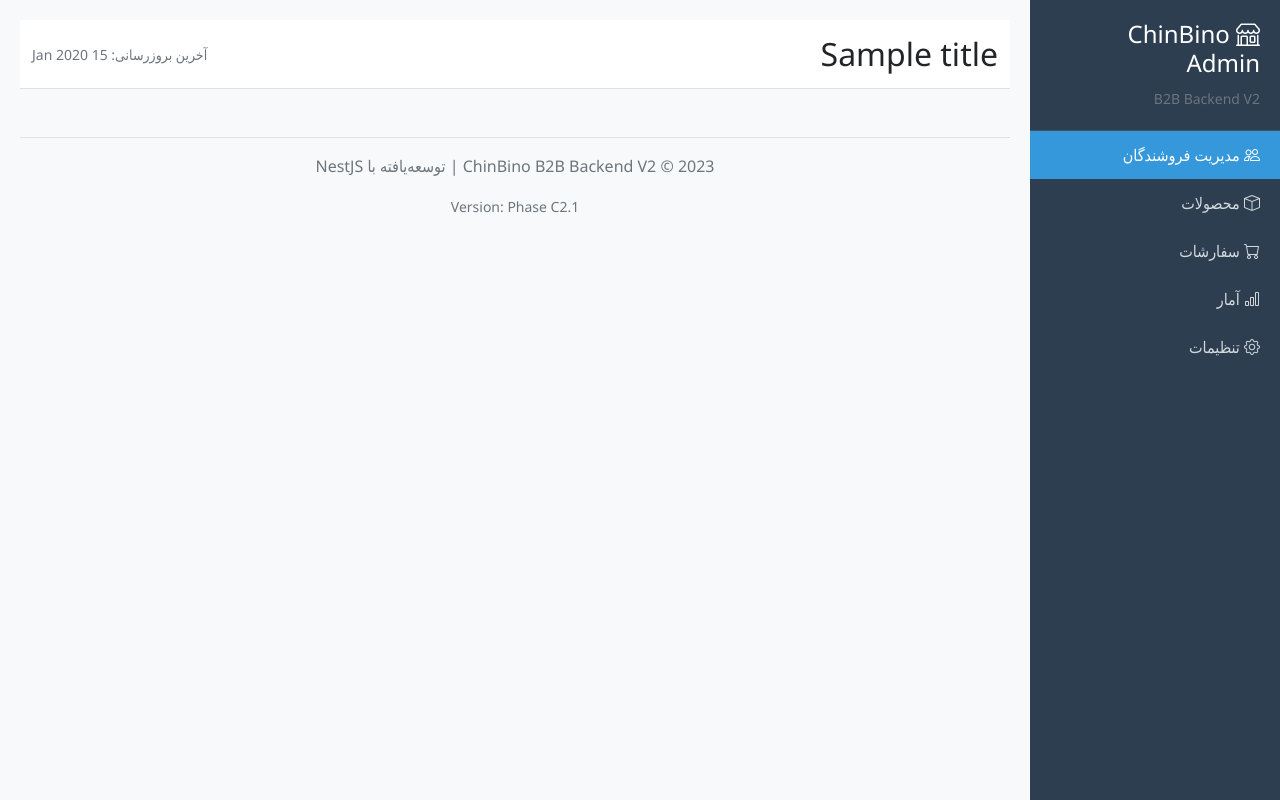
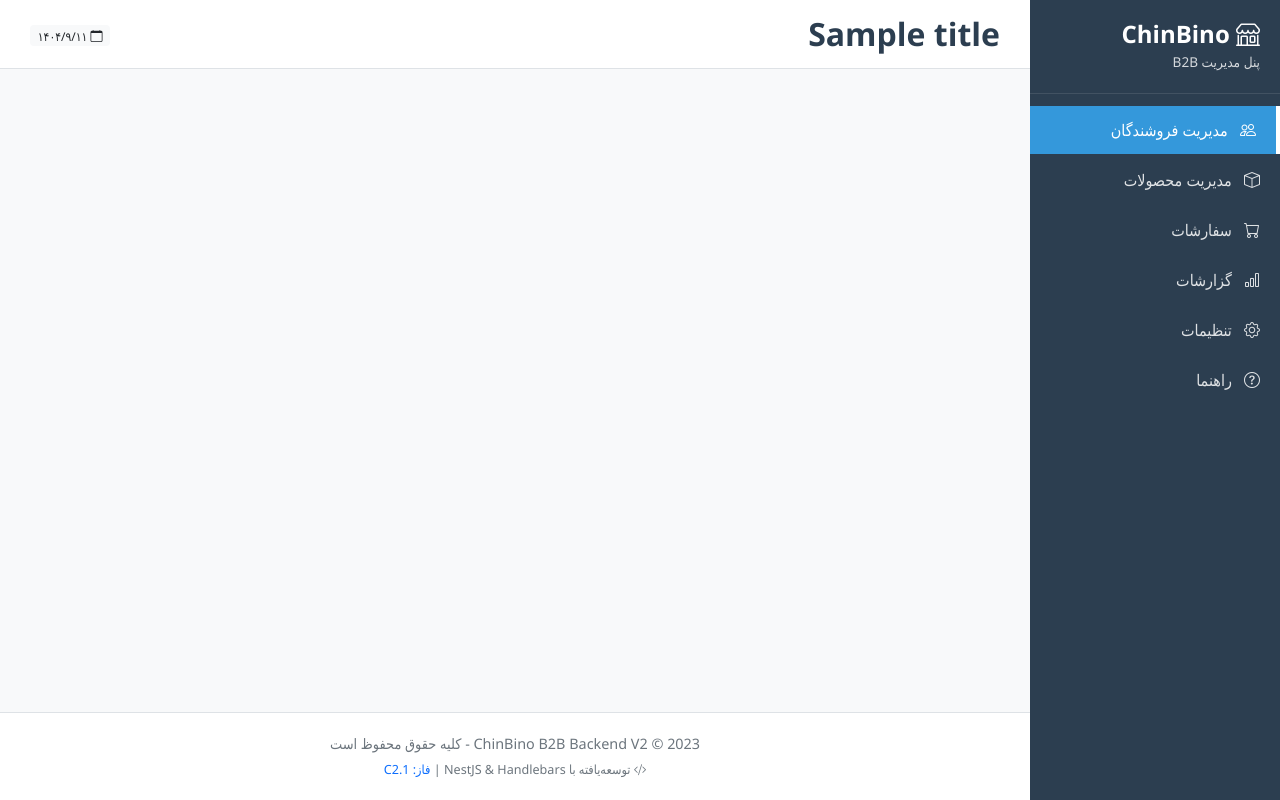
Before and after one commit to chinbino/chinbino-b2b, a Node project: template backend-v2/src/admin/views/seller-edit.hbs in a window 1280 px wide. Run offline with Node 20 templates, Linux system fonts and the light colour scheme; the template is opened without the code that fills it: most values are stand-ins (such as "Sample title", 1, 10 or a date in 2020); some libraries are stand-ins or nearby versions.

Commit message:
Update main.hbs

```diff
--- a/backend-v2/src/admin/views/layouts/main.hbs
+++ b/backend-v2/src/admin/views/layouts/main.hbs
@@ -12,76 +12,209 @@
             --secondary-color: #3498db;
             --success-color: #27ae60;
             --danger-color: #e74c3c;
+            --warning-color: #f39c12;
         }
+
         body {
             font-family: 'Segoe UI', Tahoma, Geneva, Verdana, sans-serif;
             background-color: #f8f9fa;
+            margin: 0;
+            padding: 0;
         }
+
+        .admin-container {
+            display: flex;
+            min-height: 100vh;
+        }
+
         .admin-sidebar {
+            width: 250px;
             background: var(--primary-color);
             color: white;
+            position: fixed;
+            height: 100vh;
+            overflow-y: auto;
+        }
+
+        .admin-content {
+            flex: 1;
+            margin-right: 250px;
             min-height: 100vh;
-            position: fixed;
-            width: 250px;
+            display: flex;
+            flex-direction: column;
         }
-        .admin-content {
-            margin-right: 250px;
-            padding: 20px;
-        }
+
         .sidebar-brand {
             padding: 20px;
-            border-bottom: 1px solid rgba(255,255,255,0.1);
+            border-bottom: 1px solid rgba(255, 255, 255, 0.1);
         }
+
+        .sidebar-brand h4 {
+            margin: 0;
+            font-weight: 600;
+        }
+
+        .sidebar-brand small {
+            opacity: 0.8;
+            font-size: 0.85rem;
+        }
+
         .sidebar-menu {
             list-style: none;
-            padding: 0;
+            padding: 10px 0;
+            margin: 0;
         }
+
+        .sidebar-menu li {
+            margin: 2px 0;
+        }
+
         .sidebar-menu li a {
-            color: rgba(255,255,255,0.8);
+            color: rgba(255, 255, 255, 0.85);
+            text-decoration: none;
             display: block;
             padding: 12px 20px;
-            text-decoration: none;
             transition: all 0.3s;
         }
+
         .sidebar-menu li a:hover {
-            background: rgba(255,255,255,0.1);
+            background: rgba(255, 255, 255, 0.1);
             color: white;
         }
+
         .sidebar-menu li.active a {
             background: var(--secondary-color);
             color: white;
+            border-right: 4px solid white;
         }
+
+        .sidebar-menu li a i {
+            width: 20px;
+            text-align: center;
+            margin-left: 8px;
+        }
+
         .admin-header {
             background: white;
             border-bottom: 1px solid #dee2e6;
-            padding: 15px 0;
+            padding: 15px 30px;
+            box-shadow: 0 2px 4px rgba(0,0,0,0.05);
+        }
+
+        .header-content {
+            display: flex;
+            justify-content: space-between;
+            align-items: center;
+        }
+
+        .page-title h2 {
+            margin: 0;
+            color: var(--primary-color);
+            font-weight: 600;
+        }
+
+        .page-meta .badge {
+            font-weight: normal;
+        }
+
+        .main-content {
+            flex: 1;
+            padding: 30px;
+            background-color: #f8f9fa;
+        }
+
+        .admin-footer {
+            background: white;
+            border-top: 1px solid #dee2e6;
+            padding: 20px 30px;
+            text-align: center;
+            color: #6c757d;
+            font-size: 0.9rem;
+        }
+
+        .card {
+            border: none;
+            border-radius: 10px;
+            box-shadow: 0 0.125rem 0.25rem rgba(0, 0, 0, 0.075);
             margin-bottom: 20px;
         }
-        .card {
-            border: none;
-            box-shadow: 0 0.125rem 0.25rem rgba(0, 0, 0, 0.075);
+
+        .card-header {
+            background: white;
+            border-bottom: 1px solid rgba(0,0,0,0.1);
+            font-weight: 600;
+            padding: 15px 20px;
         }
+
+        .card-body {
+            padding: 20px;
+        }
+
         .status-badge {
             padding: 4px 12px;
             border-radius: 20px;
             font-size: 0.85rem;
+            font-weight: 500;
         }
+
         .status-active {
             background-color: rgba(40, 167, 69, 0.1);
             color: #28a745;
         }
+
         .status-inactive {
             background-color: rgba(220, 53, 69, 0.1);
             color: #dc3545;
         }
+
+        .status-pending {
+            background-color: rgba(255, 193, 7, 0.1);
+            color: #ffc107;
+        }
+
+        .table th {
+            font-weight: 600;
+            color: var(--primary-color);
+            border-bottom-width: 2px;
+        }
+
+        .btn-action {
+            padding: 5px 12px;
+            font-size: 0.875rem;
+        }
+
+        .stats-card {
+            border-radius: 10px;
+            color: white;
+            padding: 20px;
+            text-align: center;
+        }
+
+        .stats-card i {
+            font-size: 2rem;
+            margin-bottom: 10px;
+        }
+
+        .stats-card h2 {
+            margin: 10px 0;
+            font-weight: 700;
+        }
+
+        .stats-card p {
+            margin: 0;
+            opacity: 0.9;
+        }
     </style>
 </head>
 <body>
-    <div class="admin-sidebar">
+    <div class="admin-container">
+        <!-- Sidebar -->
+        <aside class="admin-sidebar">
             <div class="sidebar-brand">
-            <h4><i class="bi bi-shop"></i> ChinBino Admin</h4>
-            <small class="text-muted">B2B Backend V2</small>
+                <h4><i class="bi bi-shop"></i> ChinBino</h4>
+                <small>پنل مدیریت B2B</small>
             </div>
+
             <ul class="sidebar-menu">
                 <li class="active">
                     <a href="/admin/sellers">
@@ -90,7 +223,7 @@
                 </li>
                 <li>
                     <a href="#">
-                    <i class="bi bi-box"></i> محصولات
+                        <i class="bi bi-box"></i> مدیریت محصولات
                     </a>
                 </li>
                 <li>
@@ -100,7 +233,7 @@
                 </li>
                 <li>
                     <a href="#">
-                    <i class="bi bi-bar-chart"></i> آمار
+                        <i class="bi bi-bar-chart"></i> گزارشات
                     </a>
                 </li>
                 <li>
@@ -108,37 +241,66 @@
                         <i class="bi bi-gear"></i> تنظیمات
                     </a>
                 </li>
+                <li>
+                    <a href="#">
+                        <i class="bi bi-question-circle"></i> راهنما
+                    </a>
+                </li>
             </ul>
+        </aside>
+
+        <!-- Main Content -->
+        <main class="admin-content">
+            <!-- Header -->
+            <header class="admin-header">
+                <div class="header-content">
+                    <div class="page-title">
+                        <h2>{{title}}</h2>
+                    </div>
+                    <div class="page-meta">
+                        <span class="badge bg-light text-dark">
+                            <i class="bi bi-calendar"></i>
+                            <span id="current-date">{{currentDate}}</span>
+                        </span>
+                    </div>
+                </div>
+            </header>
+
+            <!-- Dynamic Content -->
+            <section class="main-content">
+                {{> content}}
+            </section>
+
+            <!-- Footer -->
+            <footer class="admin-footer">
+                <div class="container-fluid">
+                    <p class="mb-1">ChinBino B2B Backend V2 &copy; 2023 - کلیه حقوق محفوظ است</p>
+                    <small class="text-muted">
+                        <i class="bi bi-code-slash"></i> توسعه‌یافته با NestJS & Handlebars |
+                        <span class="text-primary">فاز: C2.1</span>
+                    </small>
+                </div>
+            </footer>
+        </main>
     </div>
 
-    <div class="admin-content">
-        <div class="admin-header">
-            <div class="container-fluid">
-                <div class="d-flex justify-content-between align-items-center">
-                    <h2 class="mb-0">{{title}}</h2>
-                    <div class="text-muted">
-                        <small>آخرین بروزرسانی: {{currentDate}}</small>
-                    </div>
-                </div>
-            </div>
-        </div>
-
-        <div class="container-fluid">
-            {{{body}}}
-        </div>
-
-        <footer class="mt-5 pt-3 border-top text-center text-muted">
-            <p>ChinBino B2B Backend V2 &copy; 2023 | توسعه‌یافته با NestJS</p>
-            <small>Version: Phase C2.1</small>
-        </footer>
-    </div>
-
+    <!-- Scripts -->
     <script src="https://cdn.jsdelivr.net/npm/bootstrap@5.1.3/dist/js/bootstrap.bundle.min.js"></script>
     <script>
         // تاریخ شمسی
         const persianDate = new Date().toLocaleDateString('fa-IR');
-        document.querySelectorAll('.current-date').forEach(el => {
-            el.textContent = persianDate;
+        document.getElementById('current-date').textContent = persianDate;
+
+        // Highlight active menu
+        document.addEventListener('DOMContentLoaded', function() {
+            const currentPath = window.location.pathname;
+            const menuItems = document.querySelectorAll('.sidebar-menu li a');
+
+            menuItems.forEach(item => {
+                if (item.getAttribute('href') === currentPath) {
+                    item.parentElement.classList.add('active');
+                }
+            });
         });
     </script>
 </body>
```
Lines whose indentation alone changed are shown as unchanged.
